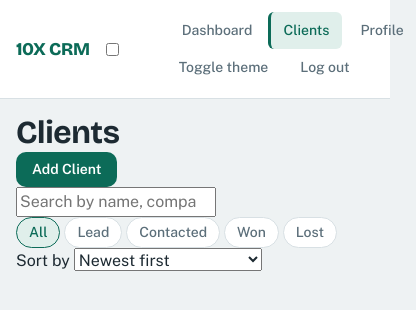
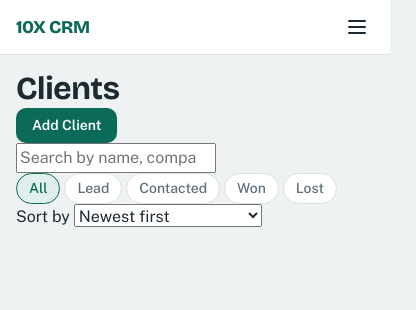
Before and after one commit to DonKravche/10x-CRM, a website: page html/clients.html in a window 390 px wide. Shown: the whole page, 416 px wide, since content can reach past the window. Drawn offline with nearby package versions, Linux system fonts and the light colour scheme; files that its build step writes are made by us from their sources; a web font is replaced by a local one.

Commit message:
feat(scss): css-only off-canvas burger drawer for mobile nav

```diff
--- a/scss/layout/_sidebar.scss
+++ b/scss/layout/_sidebar.scss
@@ -1,14 +1,18 @@
 @use "../abstracts/variables" as *;
 @use "../abstracts/mixins" as *;
 
-// Mobile-first: sticky top bar with horizontal nav.
-// From $bp-md: full-height left rail; footer actions pushed to the bottom.
+// Mobile-first: sticky top bar with a CSS-only off-canvas burger drawer.
+// The visually-hidden checkbox (.sidebar__toggle) holds the open/closed
+// state — no JS involved. From $bp-md the drawer machinery disappears and
+// the same markup becomes a full-height left rail (.sidebar__drawer
+// collapses via display: contents so nav + footer join the rail column).
 .sidebar {
   position: sticky;
   top: 0;
   z-index: $z-sidebar;
   display: flex;
   align-items: center;
+  justify-content: space-between;
   gap: $space-4;
   padding: $space-3 $space-4;
   background-color: var(--color-surface);
@@ -17,6 +21,7 @@
   @include respond($bp-md) {
     flex-direction: column;
     align-items: stretch;
+    justify-content: flex-start;
     gap: $space-2;
     height: 100vh;
     padding: $space-5 $space-3;
@@ -38,15 +43,110 @@
     }
   }
 
+  // --- Burger machinery (mobile only) ---
+
+  &__toggle {
+    position: absolute;
+    width: 1px;
+    height: 1px;
+    overflow: hidden;
+    clip: rect(0 0 0 0);
+    white-space: nowrap;
+
+    // Keyboard focus lands on the hidden checkbox — ring the burger instead
+    &:focus-visible ~ .sidebar__burger {
+      outline: 2px solid var(--color-brand);
+      outline-offset: 2px;
+    }
+
+    @include respond($bp-md) {
+      display: none;
+    }
+  }
+
+  &__burger {
+    position: relative;
+    z-index: 3; // stays above scrim and drawer so the ✕ can close the menu
+    display: grid;
+    gap: 4px;
+    padding: $space-2;
+    border-radius: $radius-sm;
+    cursor: pointer;
+
+    @include respond($bp-md) {
+      display: none;
+    }
+  }
+
+  &__burger-line {
+    width: 1.125rem;
+    height: 2px;
+    border-radius: 1px;
+    background-color: var(--color-ink);
+    transition: transform $speed-base $ease-out, opacity $speed-fast $ease-out;
+  }
+
+  // Burger morphs into an ✕ while open (line centers sit 6px apart)
+  &__toggle:checked ~ &__burger &__burger-line:nth-child(1) {
+    transform: translateY(6px) rotate(45deg);
+  }
+
+  &__toggle:checked ~ &__burger &__burger-line:nth-child(2) {
+    opacity: 0;
+  }
+
+  &__toggle:checked ~ &__burger &__burger-line:nth-child(3) {
+    transform: translateY(-6px) rotate(-45deg);
+  }
+
+  &__scrim {
+    position: fixed;
+    inset: 0;
+    z-index: 1;
+    background-color: rgba(15, 23, 28, 0.45);
+    opacity: 0;
+    pointer-events: none;
+    transition: opacity $speed-base $ease-out;
+
+    @include respond($bp-md) {
+      display: none;
+    }
+  }
+
+  &__toggle:checked ~ &__scrim {
+    opacity: 1;
+    pointer-events: auto;
+  }
+
+  &__drawer {
+    position: fixed;
+    inset-block: 0;
+    left: 0;
+    z-index: 2;
+    display: flex;
+    flex-direction: column;
+    width: min(80vw, 17rem);
+    padding: $space-5 $space-3;
+    background-color: var(--color-surface);
+    transform: translateX(-100%);
+    transition: transform $speed-base $ease-out;
+
+    @include respond($bp-md) {
+      display: contents; // desktop: children join the rail column directly
+    }
+  }
+
+  &__toggle:checked ~ &__drawer {
+    transform: none;
+    box-shadow: var(--shadow-modal);
+  }
+
+  // --- Navigation (drawer content on mobile, rail content on desktop) ---
+
   &__nav {
     display: flex;
+    flex-direction: column;
     gap: $space-1;
-    overflow-x: auto;
-
-    @include respond($bp-md) {
-      flex-direction: column;
-      overflow-x: visible;
-    }
   }
 
   &__link {
@@ -75,18 +175,11 @@
 
   &__footer {
     display: flex;
-    align-items: center;
-    gap: $space-2;
-    margin-left: auto;
-
-    @include respond($bp-md) {
-      flex-direction: column;
-      align-items: stretch;
-      margin-left: 0;
-      margin-top: auto;
-      padding-top: $space-4;
-      border-top: 1px solid var(--color-line);
-    }
+    flex-direction: column;
+    gap: $space-1;
+    margin-top: auto;
+    padding-top: $space-4;
+    border-top: 1px solid var(--color-line);
   }
 
   &__action {
@@ -111,3 +204,8 @@
     }
   }
 }
+
+// Lock page scroll while the drawer is open
+body:has(.sidebar__toggle:checked) {
+  overflow: hidden;
+}
```
